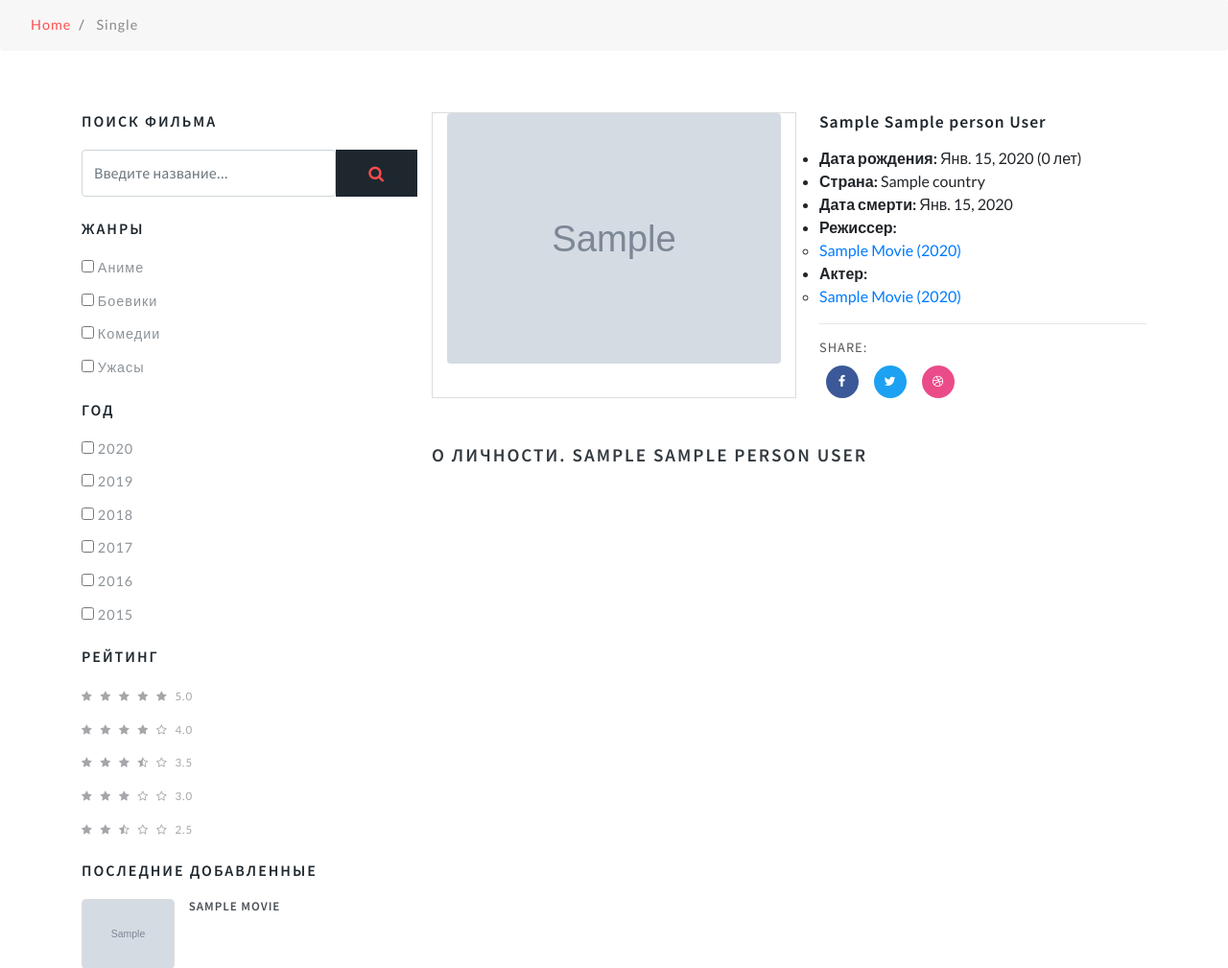
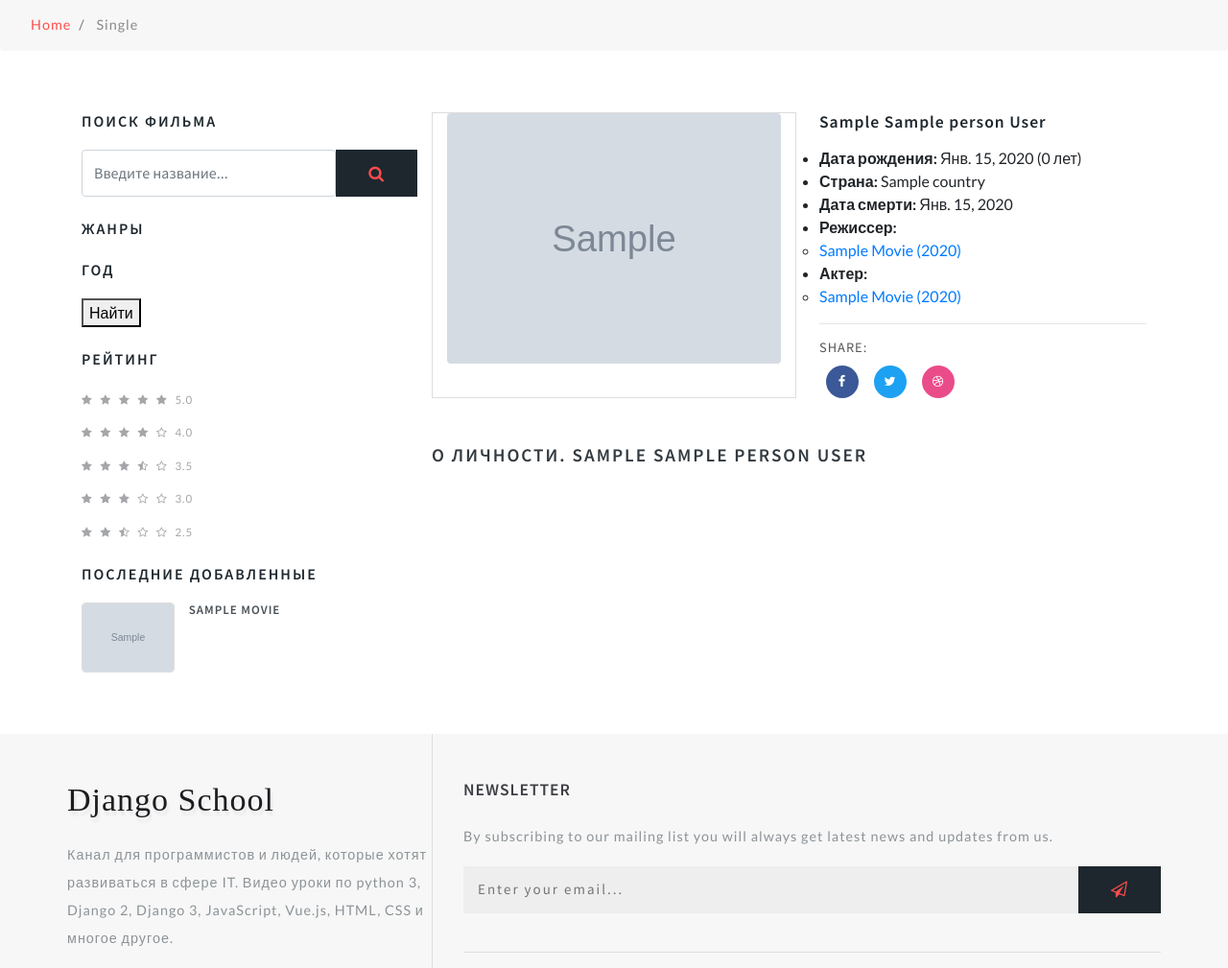
Before and after one commit to HavingNoFuture/django_movies, a Django app: a page that uses templates/include/sidebar.html in a window 1280 px wide. Shown: the part 641-1650 px from the top of the page at 96% size. Run offline with Django 3.2, Linux system fonts and the light colour scheme; tables that the repository leaves empty hold one stand-in row (values such as "Sample post"); grey boxes marked "Sample" are stand-in pictures; some libraries are stand-ins or nearby versions.

Commit message:
Добавил фильтры в sidebar.html. Реализовал фильтры по жанру и году в view.py.

```diff
--- a/movie_catalog/urls.py
+++ b/movie_catalog/urls.py
@@ -3,6 +3,7 @@ from movie_catalog import views
 
 urlpatterns = [
     path('', views.MovieListView.as_view(), name="movie_list"),
+    path('filter/', views.FilterMoviesView.as_view(), name="movie_filter"),
     path('persons/<str:slug>', views.PersonDetailView.as_view(), name="person_detail"),
     path('add_review/<int:pk>', views.AddReview.as_view(), name="add_review"),
     path('<str:slug>', views.MovieDetailView.as_view(), name="movie_detail"),
--- a/movie_catalog/views.py
+++ b/movie_catalog/views.py
@@ -1,29 +1,38 @@
+from django.db.models import Q
 from django.shortcuts import redirect
 from django.views.generic import ListView, DetailView
 from django.views.generic.base import View
 
-from movie_catalog.models import Movie, Category, Person
+from movie_catalog.models import Movie, Person, Genre
 from movie_catalog.forms import ReviewForm
 
 
-class MovieListView(ListView):
+class GenreYear:
+    """Жанры и года выхода фильмов"""
+
+    def get_year_list(self):
+        """Отдает список годов фильмов в порядке убывания"""
+        return Movie.objects.filter(draft=False).values_list("year", flat=True).distinct().order_by("-year")
+
+    def get_genre_list(self):
+        """Отдает список жанров фильмов"""
+        return Genre.objects.all().distinct().order_by("name")
+
+
+class MovieListView(GenreYear, ListView):
     """Список фильмов"""
     model = Movie
     queryset = Movie.objects.filter(draft=False)
 
-    # def get_context_data(self, *args, **kwargs):
-    #     context = super().get_context_data(*args, **kwargs)
-    #     context["categories"] = Category.objects.all()
-    #     return context
 
-
-class MovieDetailView(DetailView):
+class MovieDetailView(GenreYear, DetailView):
     """Описание фильма"""
     model = Movie
 
 
 class AddReview(View):
     """Отправка формы отзыва."""
+
     def post(self, request, pk):
         form = ReviewForm(request.POST)
         movie = Movie.objects.get(pk=pk)
@@ -41,3 +50,14 @@ class AddReview(View):
 class PersonDetailView(DetailView):
     """Описание актера или режиссера"""
     model = Person
+
+
+class FilterMoviesView(GenreYear, ListView):
+    """Фильтр для фильмов по году и жанру"""
+
+    def get_queryset(self):
+        queryset = Movie.objects.filter(
+            Q(year__in=self.request.GET.getlist("year")) |
+            Q(genres__in=self.request.GET.getlist("genre"))
+        )
+        return queryset
--- a/templates/include/sidebar.html
+++ b/templates/include/sidebar.html
@@ -9,25 +9,16 @@
   </form>
 </div>
 <!--preference -->
+<form action="{% url 'movie_filter' %}" method="get">
   <div class="left-side my-4">
     <h3 class="sear-head editContent">Жанры</h3>
     <ul class="w3layouts-box-list">
+      {% for genre in view.get_genre_list %}
       <li class="editContent">
-      <input type="checkbox" class="checked">
-      <span class="span editContent">Аниме</span>
+        <input type="checkbox" class="checked" name="genre" value="{{ genre.id }}">
+        <span class="span editContent">{{ genre.name }}</span>
       </li>
-    <li class="editContent">
-      <input type="checkbox" class="checked">
-      <span class="span editContent">Боевики</span>
-    </li>
-    <li class="editContent">
-      <input type="checkbox" class="checked">
-      <span class="span editContent">Комедии</span>
-    </li>
-    <li class="editContent">
-      <input type="checkbox" class="checked">
-      <span class="span editContent">Ужасы</span>
-    </li>
+      {% endfor %}
     </ul>
   </div>
 <!-- // preference -->
@@ -35,32 +26,16 @@
   <div class="left-side">
     <h3 class="sear-head editContent">Год</h3>
     <ul class="w3layouts-box-list">
+      {% for year in view.get_year_list %}
       <li class="editContent">
-      <input type="checkbox" class="checked">
-      <span class="span editContent">2020</span>
+        <input type="checkbox" class="checked" name="year" value="{{ year }}">
+        <span class="span editContent">{{ year }}</span>
       </li>
-    <li class="editContent">
-      <input type="checkbox" class="checked">
-      <span class="span editContent">2019</span>
-    </li>
-    <li class="editContent">
-      <input type="checkbox" class="checked">
-      <span class="span editContent">2018</span>
-    </li>
-    <li>
-      <input type="checkbox" class="checked">
-      <span class="span editContent">2017</span>
-    </li>
-    <li class="editContent">
-      <input type="checkbox" class="checked">
-      <span class="span editContent">2016</span>
-    </li>
-    <li class="editContent">
-      <input type="checkbox" class="checked">
-      <span class="span editContent">2015</span>
-    </li>
+      {% endfor %}
     </ul>
   </div>
+  <button type="submit">Найти</button>
+</form>
 <!-- //discounts -->
 <!-- reviews -->
 <div class="customer-rev left-side my-4">
```
Lines whose indentation alone changed are shown as unchanged.
